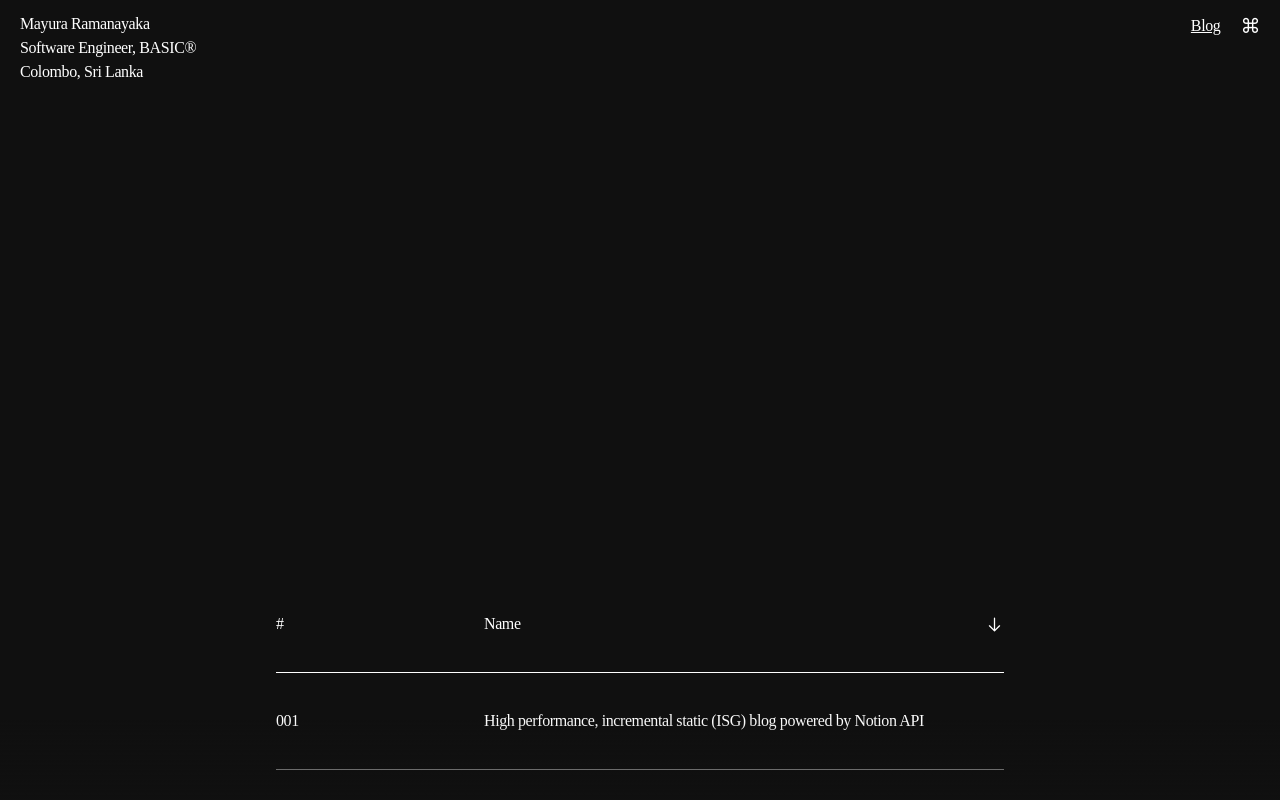
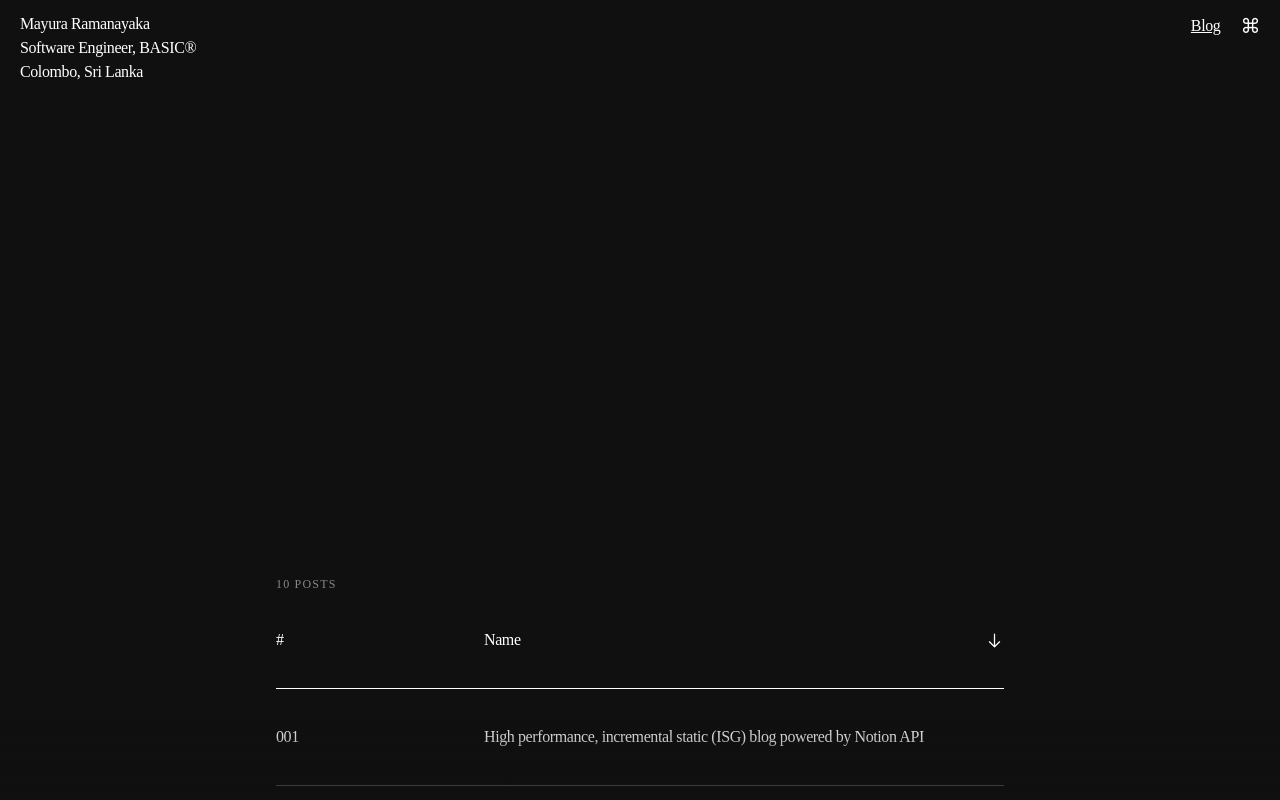
Before and after one commit to mrxnn/experimental, a Next.js app: page / in a window 1280 px wide. Shown: the top 800 px of the page. Built offline with nearby package versions, Linux system fonts and the light colour scheme.

Commit message:
Add posts label

```diff
--- a/components/Articles.tsx
+++ b/components/Articles.tsx
@@ -37,7 +37,7 @@ export function ArticleHeader() {
       className="flex items-center border-b py-9"
       initial={{ opacity: 0, translateY: 20 }}
       animate={{ opacity: 1, translateY: 0 }}
-      transition={{ duration: 0.8, ease: "easeOut", delay: 4 * 0.15 }}>
+      transition={{ duration: 0.8, ease: "easeOut", delay: 5 * 0.15 }}>
       <p className="w-36 md:w-52">#</p>
       <p className="flex-1">Name</p>
       <svg
--- a/pages/index.tsx
+++ b/pages/index.tsx
@@ -1,9 +1,17 @@
 import Layout from "../components/Layout";
 import Articles from "../components/Articles";
+import { motion } from "framer-motion";
 
 export default function Home() {
   return (
     <Layout>
+      <motion.p
+        className="tracking-widest text-xs uppercase opacity-50"
+        initial={{ opacity: 0, translateY: 20 }}
+        animate={{ opacity: 0.5, translateY: 0 }}
+        transition={{ duration: 0.8, ease: "easeOut", delay: 4 * 0.15 }}>
+        10 Posts
+      </motion.p>
       <Articles />
     </Layout>
   );
--- a/styles/globals.css
+++ b/styles/globals.css
@@ -4,7 +4,7 @@
 
 @layer base {
   body {
-    @apply bg-black text-white tracking-tight 2xl:text-lg;
+    @apply bg-black text-white tracking-tight;
   }
   body::-webkit-scrollbar {
     @apply w-2;
```
